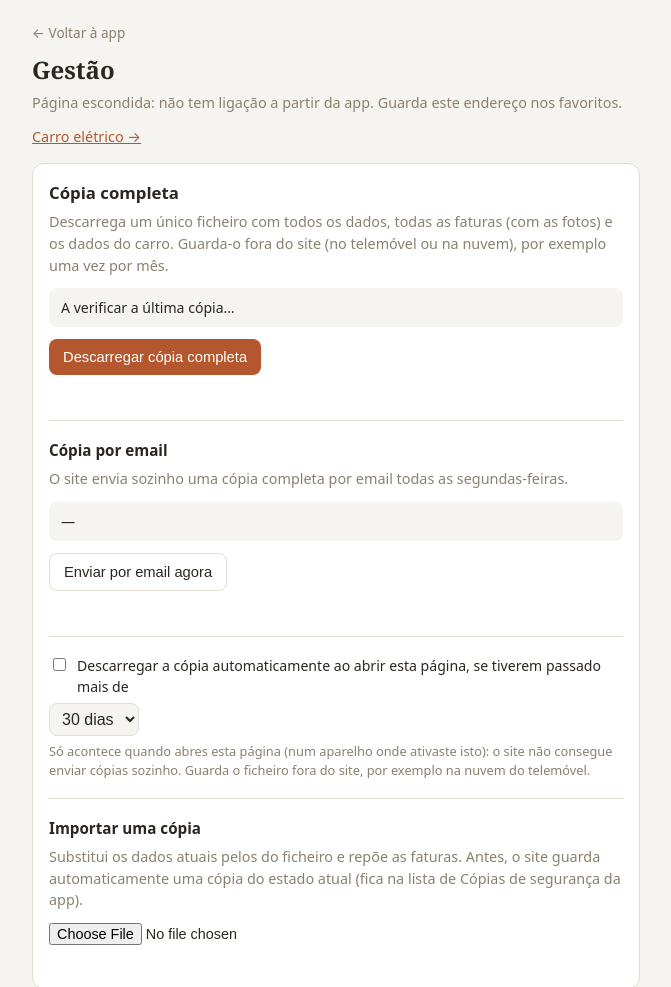
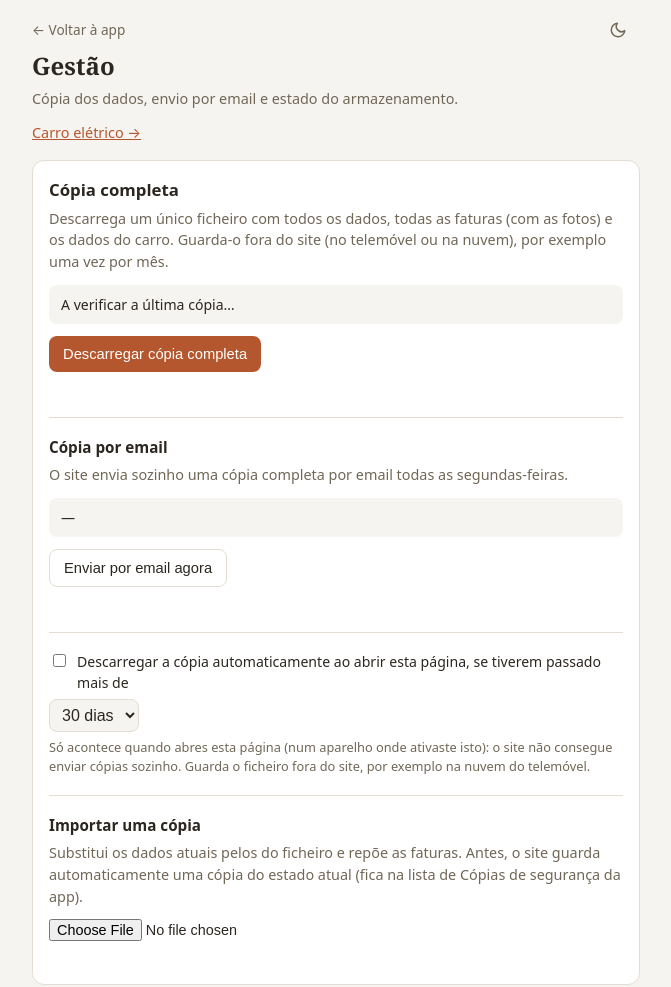
Before and after one commit to tiagocaiado999-create/Custos-Mensais, a website: page public/gestao.html in a window 1280 px wide. Shown: the top 987 px of the page, without its empty margins (304-975 px from the left). Drawn offline with Linux system fonts and the light colour scheme; no server answers.

Commit message:
Modo escuro com botao, link Gestao no topo e navegacao Gestao/Carro
Co-Authored-By: Claude Sonnet 5.5 <noreply@anthropic.com>

```diff
--- a/public/carro.css
+++ b/public/carro.css
@@ -5,9 +5,11 @@
   padding-top:env(safe-area-inset-top,0px); padding-bottom:env(safe-area-inset-bottom,0px);
 }
 @media (prefers-color-scheme: dark){
-  :root{ --bg:#1c1a17; --surface:#242120; --border:#3a342c; --fg:#ece6dc; --muted:#978d7c;
+  :root:not([data-theme="light"]){ --bg:#1c1a17; --surface:#242120; --border:#3a342c; --fg:#ece6dc; --muted:#978d7c;
     --accent:#e08358; --accent-fg:#1c1a17; --ok:#8bb092; --erro:#e08358; color-scheme:dark; }
 }
+:root[data-theme="dark"]{ --bg:#1c1a17; --surface:#242120; --border:#3a342c; --fg:#ece6dc; --muted:#978d7c;
+    --accent:#e08358; --accent-fg:#1c1a17; --ok:#8bb092; --erro:#e08358; color-scheme:dark; }
 *{box-sizing:border-box}
 body{background:var(--bg);color:var(--fg);font-family:system-ui,-apple-system,sans-serif;margin:0 auto;padding:20px 16px 60px;max-width:640px;line-height:1.5}
 h1{font-family:Georgia,serif;font-size:1.5rem;margin:8px 0 4px}
--- a/public/gestao.html
+++ b/public/gestao.html
@@ -5,18 +5,22 @@
 <meta name="viewport" content="width=device-width, initial-scale=1, viewport-fit=cover">
 <meta name="robots" content="noindex,nofollow">
 <meta name="theme-color" content="#b5572e">
+<script src="/tema.js"></script>
+<link rel="stylesheet" href="/tema.css">
 <title>Gestão — Custos Mensais</title>
 <style>
 :root{
-  --bg:#f6f4f0; --surface:#ffffff; --border:#e3ddd3; --fg:#2b2620; --muted:#8a8070;
+  --bg:#f6f4f0; --surface:#ffffff; --border:#e3ddd3; --fg:#2b2620; --muted:#706757;
   --accent:#b5572e; --accent-fg:#ffffff; --ok:#5b7a63; --erro:#b5372e;
   --radius:12px; box-sizing:border-box;
   padding-top:env(safe-area-inset-top,0px); padding-bottom:env(safe-area-inset-bottom,0px);
 }
 @media (prefers-color-scheme: dark){
-  :root{ --bg:#1c1a17; --surface:#242120; --border:#3a342c; --fg:#ece6dc; --muted:#978d7c;
+  :root:not([data-theme="light"]){ --bg:#1c1a17; --surface:#242120; --border:#3a342c; --fg:#ece6dc; --muted:#978d7c;
     --accent:#e08358; --accent-fg:#1c1a17; --ok:#8bb092; --erro:#e08358; color-scheme:dark; }
 }
+:root[data-theme="dark"]{ --bg:#1c1a17; --surface:#242120; --border:#3a342c; --fg:#ece6dc; --muted:#978d7c;
+    --accent:#e08358; --accent-fg:#1c1a17; --ok:#8bb092; --erro:#e08358; color-scheme:dark; }
 *{box-sizing:border-box}
 body{background:var(--bg);color:var(--fg);font-family:system-ui,-apple-system,sans-serif;margin:0 auto;padding:20px 16px 40px;max-width:640px;line-height:1.5}
 h1{font-family:Georgia,serif;font-size:1.5rem;margin:8px 0 4px}
@@ -48,9 +52,9 @@ td:last-child{text-align:right;font-variant-numeric:tabular-nums}
 </style>
 </head>
 <body>
-<a class="voltar" href="/">← Voltar à app</a>
+<div class="barra-topo"><a class="voltar" href="/">← Voltar à app</a><button type="button" class="btn-tema" aria-label="Mudar para o modo escuro"></button></div>
 <h1>Gestão</h1>
-<p>Página escondida: não tem ligação a partir da app. Guarda este endereço nos favoritos.</p>
+<p>Cópia dos dados, envio por email e estado do armazenamento.</p>
 <p><a href="/carro.html" style="color:var(--accent)">Carro elétrico →</a></p>
 
 <section class="card">
--- a/public/js/main.js
+++ b/public/js/main.js
@@ -55,6 +55,9 @@
     window.addEventListener('load', function(){ navigator.serviceWorker.register('/sw.js').catch(function(){}); });
   }
 
+  // os gráficos leem as cores do tema no momento em que são desenhados: desenhar de novo quando o tema muda
+  document.addEventListener("tema-mudou", function(){ try{ renderTudo(); }catch(e){} });
+
   (async function iniciar(){
     mostrarEstado('A carregar…');
     var ok = await carregar();
--- a/public/sw.js
+++ b/public/sw.js
@@ -1,9 +1,9 @@
 // Service worker: a app abre mesmo sem rede (usa a última versão guardada).
 // Os dados (/api/) nunca são guardados aqui: vêm sempre do servidor.
 // Mudar VERSAO sempre que a lista PRE_CACHE mudar, para limpar a cache antiga.
-const VERSAO = 'custos-v4';
+const VERSAO = 'custos-v5';
 const PRE_CACHE = [
-  '/', '/style.css', '/auth.js', '/carro.html', '/carro.css', '/carro.js', '/manifest.webmanifest',
+  '/', '/style.css', '/tema.css', '/tema.js', '/auth.js', '/gestao.html', '/login.html', '/carro.html', '/carro.css', '/carro.js', '/manifest.webmanifest',
   '/js/nucleo.js', '/js/sincronizacao.js', '/js/extrato.js', '/js/investimentos.js', '/js/categorias-pesquisa.js', '/js/exportar.js', '/js/adicionar.js', '/js/qr.js', '/js/listas-mes.js', '/js/faturas.js', '/js/painel-mais.js', '/js/resumo.js', '/js/backups.js', '/js/main.js',
   '/vendor/jsQR.js', '/vendor/xlsx.full.min.js',
   '/icons/icon-192.png', '/icons/icon-512.png', '/icons/apple-touch-icon.png'
--- /dev/null
+++ b/public/tema.css
@@ -0,0 +1,10 @@
+/* Botão de tema e ligações do topo, partilhados por todas as páginas */
+.topo{display:flex;align-items:center;justify-content:space-between;gap:12px;margin:0 0 16px}
+.topo h1{margin:0}
+.topo-links{display:flex;align-items:center;gap:2px;flex-shrink:0}
+/* a área de toque tem 44 px mas não aumenta a altura da linha (margens negativas) */
+.topo-links a, .btn-tema{display:inline-flex;align-items:center;justify-content:center;min-height:44px;min-width:44px;margin:-15px 0;padding:0 8px;box-sizing:border-box;color:var(--muted);font:inherit;font-size:.85rem;line-height:1;text-decoration:none;background:none;border:none;border-radius:8px;cursor:pointer}
+.topo-links a:hover, .btn-tema:hover{color:var(--fg);background:var(--bg)}
+.btn-tema svg{display:block}
+.barra-topo{display:flex;align-items:center;justify-content:space-between;gap:12px;min-height:20px}
+.barra-topo .btn-tema{margin:-12px 0}
--- /dev/null
+++ b/public/tema.js
@@ -0,0 +1,42 @@
+// Tema claro/escuro. A escolha fica guardada neste dispositivo (computador ou telemóvel, também na app instalada)
+// e só muda quando carregares outra vez no botão. Sem escolha, segue o tema do sistema.
+// Carregado no <head> de todas as páginas, para o tema ser aplicado antes de a página aparecer (sem piscar).
+(function(){
+  var CHAVE = 'custos-tema';
+  var raiz = document.documentElement;
+  function ler(){ try{ var v = localStorage.getItem(CHAVE); return (v === 'dark' || v === 'light') ? v : null; }catch(e){ return null; } }
+  function escuro(){
+    var t = ler();
+    if(t) return t === 'dark';
+    return !!(window.matchMedia && window.matchMedia('(prefers-color-scheme: dark)').matches);
+  }
+  function aplicar(){
+    var t = ler();
+    if(t) raiz.setAttribute('data-theme', t); else raiz.removeAttribute('data-theme');
+    var m = document.querySelector('meta[name="theme-color"]');
+    if(m) m.setAttribute('content', escuro() ? '#1c1a17' : '#b5572e');
+  }
+  var LUA = '<svg viewBox="0 0 24 24" width="18" height="18" fill="none" stroke="currentColor" stroke-width="2" stroke-linecap="round" stroke-linejoin="round" aria-hidden="true"><path d="M21 12.8A9 9 0 1 1 11.2 3a7 7 0 0 0 9.8 9.8z"/></svg>';
+  var SOL = '<svg viewBox="0 0 24 24" width="18" height="18" fill="none" stroke="currentColor" stroke-width="2" stroke-linecap="round" stroke-linejoin="round" aria-hidden="true"><circle cx="12" cy="12" r="4"/><path d="M12 2v2M12 20v2M4.9 4.9l1.4 1.4M17.7 17.7l1.4 1.4M2 12h2M20 12h2M4.9 19.1l1.4-1.4M17.7 6.3l1.4-1.4"/></svg>';
+  function botoes(){
+    var e = escuro();
+    Array.prototype.forEach.call(document.querySelectorAll('.btn-tema'), function(b){
+      b.innerHTML = e ? SOL : LUA;
+      b.setAttribute('aria-label', e ? 'Mudar para o modo claro' : 'Mudar para o modo escuro');
+      b.title = e ? 'Modo claro' : 'Modo escuro';
+    });
+  }
+  function alternar(){
+    try{ localStorage.setItem(CHAVE, escuro() ? 'light' : 'dark'); }catch(e){}
+    aplicar(); botoes();
+    document.dispatchEvent(new CustomEvent('tema-mudou'));
+  }
+
+  aplicar();
+  document.addEventListener('DOMContentLoaded', function(){
+    botoes();
+    Array.prototype.forEach.call(document.querySelectorAll('.btn-tema'), function(b){ b.addEventListener('click', alternar); });
+  });
+  // outra janela ou separador mudou o tema
+  window.addEventListener('storage', function(e){ if(e.key === CHAVE){ aplicar(); botoes(); document.dispatchEvent(new CustomEvent('tema-mudou')); } });
+})();
```
Also changed, not shown: CLAUDE.md (+10 -2 lines), public/carro.html (+4 -2 lines), public/index.html (+6 -1 lines), public/login.html (+5 -1 lines).
